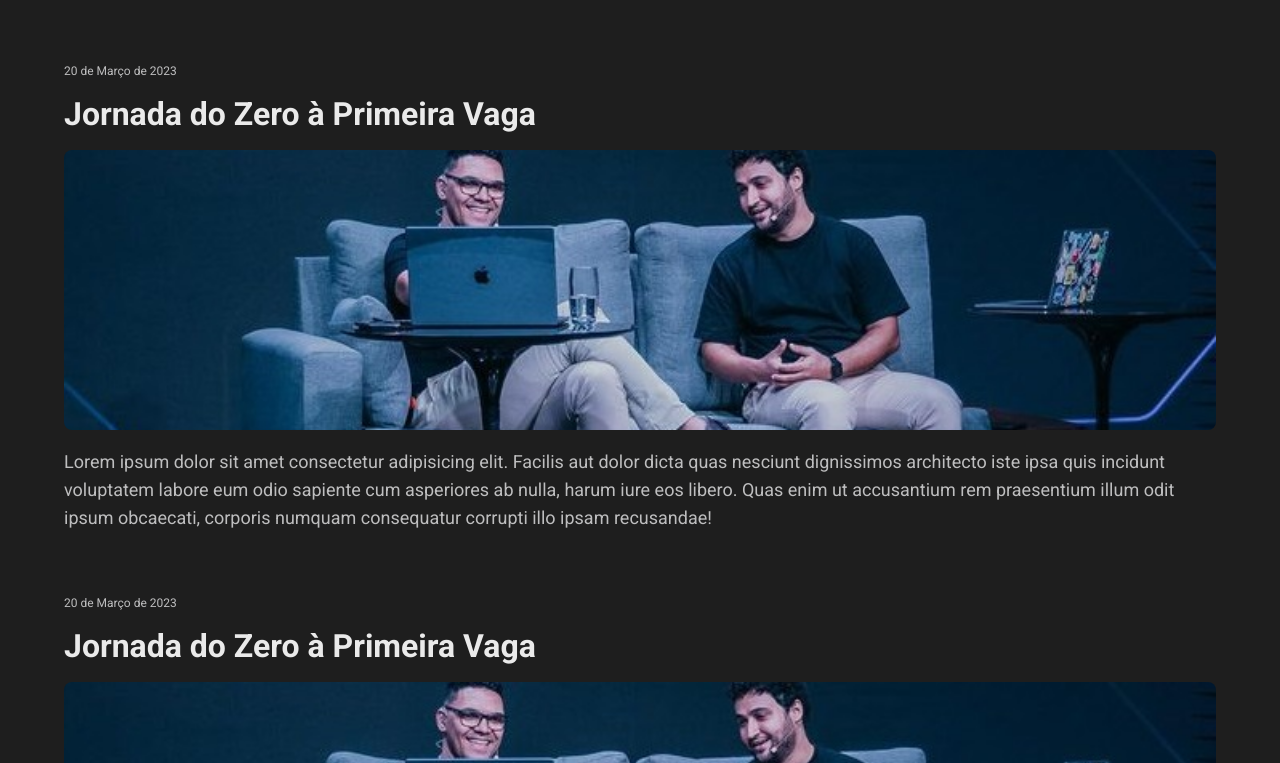
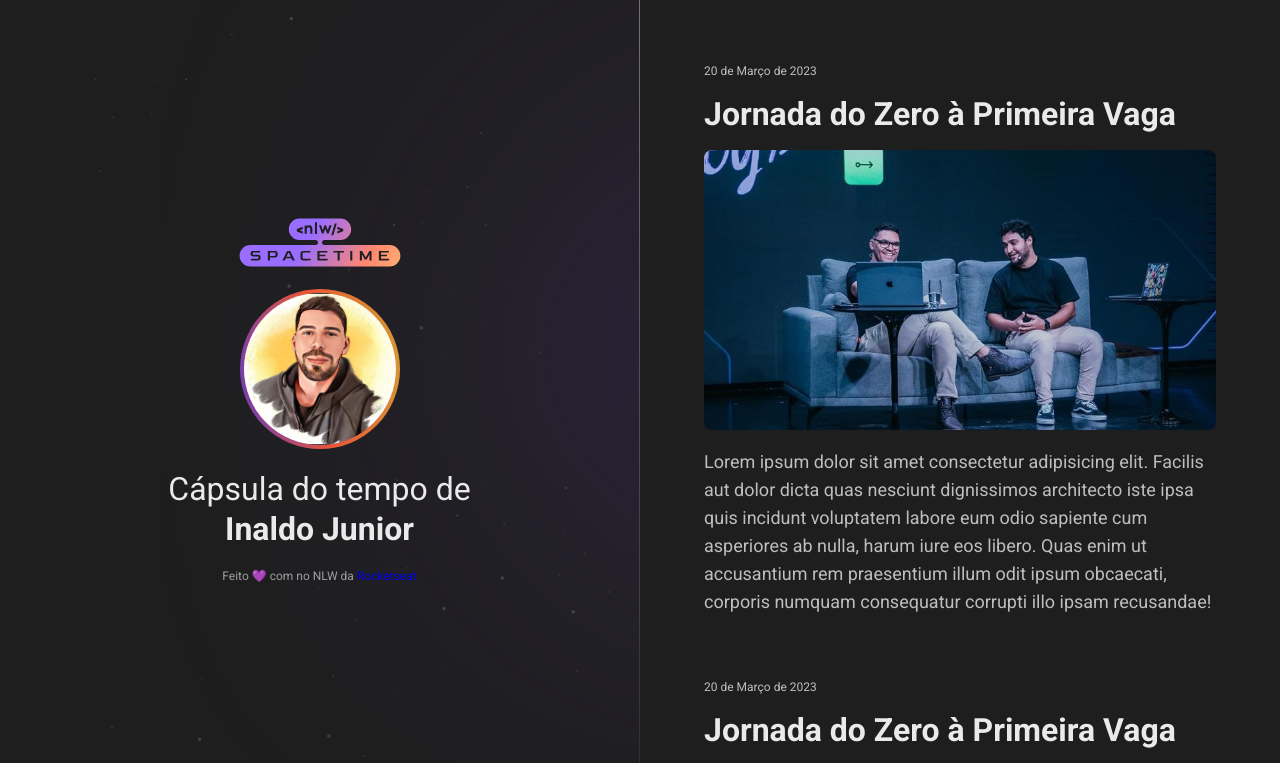
Before and after one commit to InaldoAnjos/NLW, a plain HTML site: page Spacetime/Explorer/index.html in a window 1280 px wide. Shown: the top 763 px of the page. Drawn offline with Linux system fonts and the light colour scheme.

Commit message:
Adicionando estilos, imagens, logo, perfil, overflow, background, linear-gradient

```diff
--- a/Spacetime/Explorer/index.html
+++ b/Spacetime/Explorer/index.html
@@ -15,10 +15,17 @@
     <title>NLW SpaceTime</title>
 </head>
 <body>
-    <div class="content-wrapper">
+    <div class="profile">
+        <a href="#"><img src="./assets/logo.svg" alt="Logo NLW Spacetime"></a>
+        <img src="./assets/photoPerfilWpp.PNG" alt="Foto do Inaldo Junior">
+
+        <p>Cápsula do tempo de <span>Inaldo Junior</span></p>
+        <p>Feito 💜 com no NLW da <a href="https://www.rocketseat.com.br/" target="_blank">Rocketseat</a></p>
+    </div>
+    <div class="timeline">
         <div class="content">
             <small>20 de Março de 2023</small>
-            <h1>Jornada do Zero à Primeira Vaga</h1>
+            <a href="#" target="_blank"><h1>Jornada do Zero à Primeira Vaga</h1></a>
             <img src="./assets/jornada.png" alt="Mayk e Rodreigo apresentando a Jornada do Zero à Primeira Vaga">
             <p>Lorem ipsum dolor sit amet consectetur adipisicing elit. Facilis aut dolor
                 dicta quas nesciunt dignissimos architecto iste ipsa quis incidunt
@@ -28,7 +35,7 @@
         </div>
         <div class="content">
             <small>20 de Março de 2023</small>
-            <h1>Jornada do Zero à Primeira Vaga</h1>
+            <a href="#" target="_blank"><h1>Jornada do Zero à Primeira Vaga</h1></a>
             <img src="./assets/jornada.png" alt="Mayk e Rodreigo apresentando a Jornada do Zero à Primeira Vaga">
             <p>Lorem ipsum dolor sit amet consectetur adipisicing elit. Facilis aut dolor
                 dicta quas nesciunt dignissimos architecto iste ipsa quis incidunt
@@ -38,7 +45,7 @@
         </div>
         <div class="content">
             <small>20 de Março de 2023</small>
-            <h1>Jornada do Zero à Primeira Vaga</h1>
+            <a href="#" target="_blank"><h1>Jornada do Zero à Primeira Vaga</h1></a>
             <img src="./assets/jornada.png" alt="Mayk e Rodreigo apresentando a Jornada do Zero à Primeira Vaga">
             <p>Lorem ipsum dolor sit amet consectetur adipisicing elit. Facilis aut dolor
                 dicta quas nesciunt dignissimos architecto iste ipsa quis incidunt
--- a/Spacetime/Explorer/style.css
+++ b/Spacetime/Explorer/style.css
@@ -16,6 +16,7 @@
     --fc-small-text: #BEBEBF;
     --fc-texting:    #BEBEBF;
     --fc-heading:    #EAEAEA;
+    --fc-make-heart: #9E9EA0;
 
     --fs-heading:    3.2rem;
     --fs-texting:    1.8rem;
@@ -25,14 +26,69 @@
 body {
     background-color: var(--bg-color);
     font-family: var(--ff-text);
+
+    display: grid;
+    grid-template-areas: "profile timeline";
+    grid-template-columns: 1fr 1fr;
+    grid-template-rows: 100vh;
 }
 
-.content-wrapper {
+.profile {
+    grid-area: profile;
+
+    display: flex;
+    flex-direction: column;
+    align-items: center;
+    justify-content: center;
+    gap: 2rem;
+
+    border-right: 1px solid;
+    border-image: linear-gradient(#727275, #2C2C31) 1;
+
+    background-image: url(./assets/background.svg);
+    background-position: top right;
+    background-repeat: no-repeat;
+    background-size: auto 100%;
+}
+
+.profile img:nth-child(2) {
+    width: 16rem;
+    height: 16rem;
+
+    border-radius: 50%;
+    border: 4px solid transparent;
+    background: linear-gradient(#D39E33, #ED5636, #633BBC) padding-box,
+                linear-gradient(260deg, #D39E33, #ED5636, #633BBC) border-box;
+}
+
+.profile img + p {
+    color: var(--fc-heading);
+    font-size: var(--fs-heading);
+    font-weight: 400;
+    line-height: 4rem;
+
+    text-align: center;
+    width: 38rem;
+}
+
+.profile p span {
+    font-weight: 700;
+}
+
+.profile p + p {
+    color: var(--fc-make-heart);
+    font-size: var(--fs-small-text);
+}
+
+.timeline {
     display: flex;
     flex-direction: column;
     gap: 6.4rem;
 
     padding: 6.4rem;
+
+    grid-area: timeline;
+    overflow-y: scroll;
 }
 
 .content small {
```
Also changed, not shown: Spacetime/Explorer/assets/background.svg (added), Spacetime/Explorer/assets/logo.svg (added), Spacetime/Explorer/assets/photoPerfilWpp.PNG (added).
